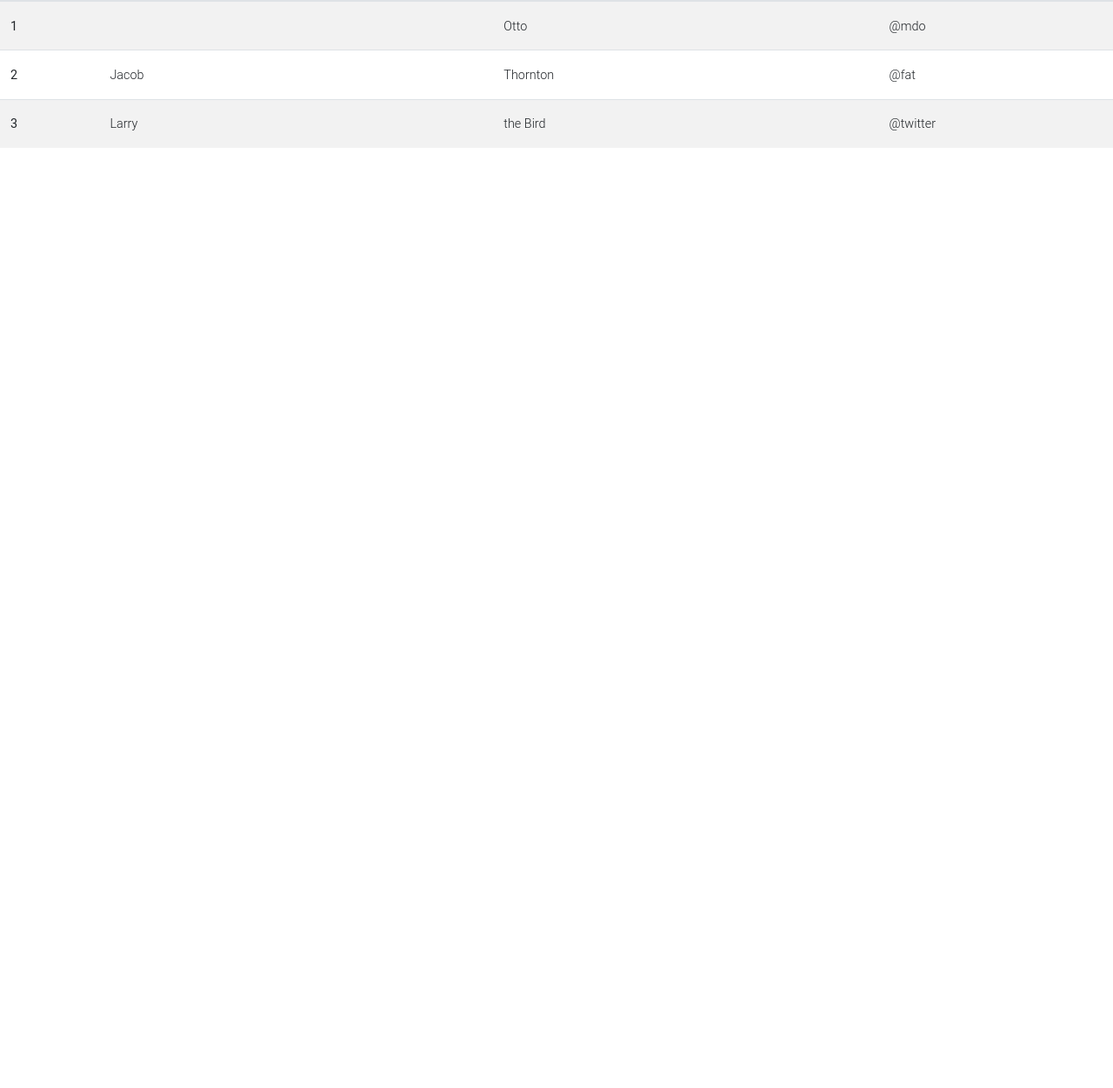
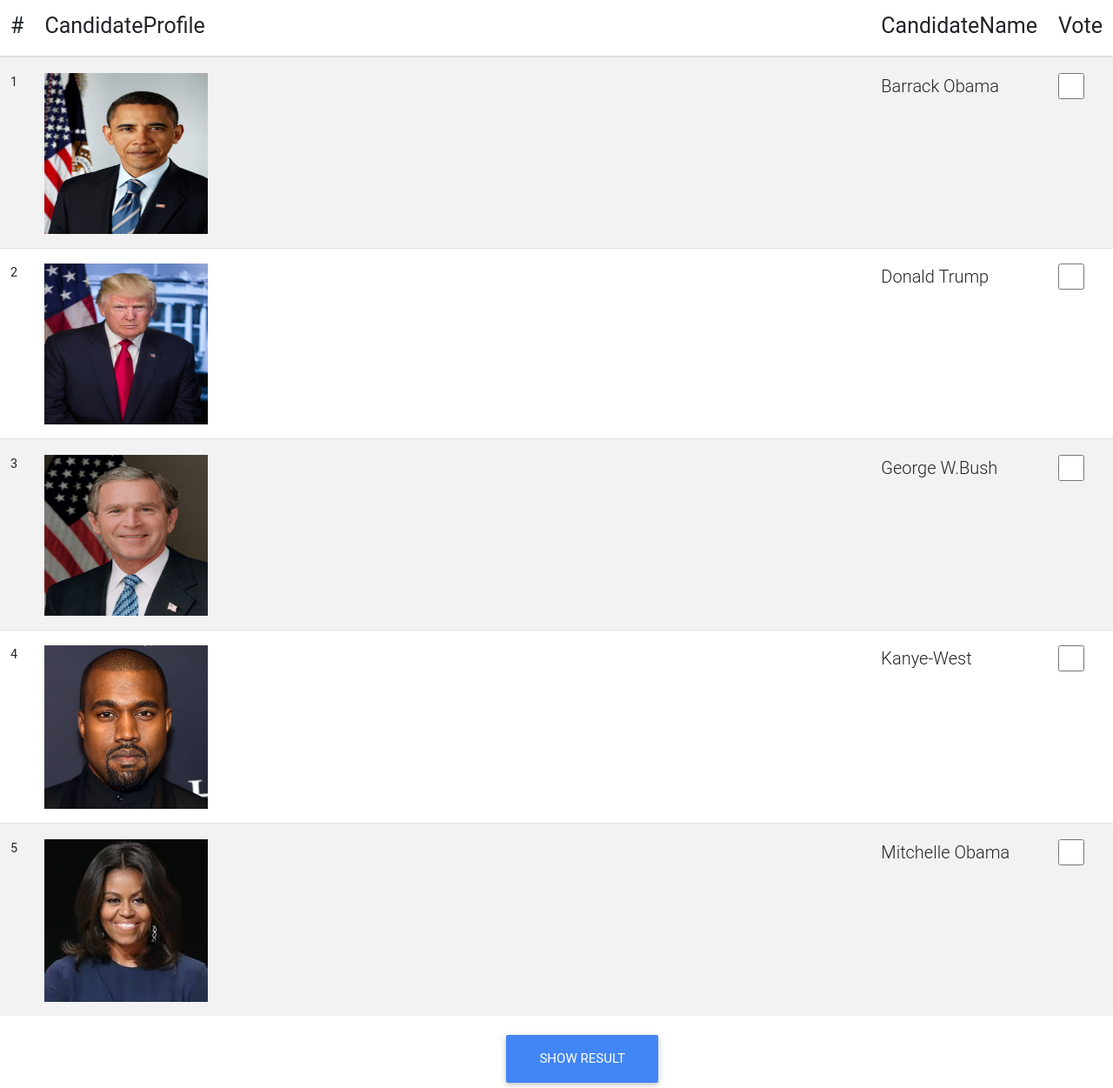
Before and after one commit to Akumucollins/Voting-App, a plain HTML site: page index.html in a window 1280 px wide. Shown: the part 111-1362 px from the top of the page at 87% size. Before the commit the page ends 800 px from the top, so only its background shows below. Drawn offline with Linux system fonts and the light colour scheme; some packages are replaced by stand-ins of ours.

Commit message:
added firebaserc, gitignore, firebase,json, images and modified the index.html,main .js and main.css

```diff
--- a/css/main.css
+++ b/css/main.css
@@ -0,0 +1,14 @@
+input[type="checkbox"] {
+  width: 30px; /*Desired width*/
+  height: 30px; /*Desired height*/
+  cursor: pointer;
+}
+.candidate{
+    font-size: 20px;
+}
+.heading{
+    font-size: 25px;
+}
+.button{
+margin-left: 45%;
+}
--- a/index.html
+++ b/index.html
@@ -9,36 +9,90 @@
     <link rel="stylesheet" href="css/main.css">
 </head>
 <body>
-    <h1>Voting App</h1>
-    <table class="table table-striped">
+    <h1 class="text-center font-weight-bold pt-5">Voting App</h1>
+    <table class="table table-striped pt-5">
         <thead>
           <tr>
-            <th scope="col">#</th>
-            <th scope="col">CandidateProfile</th>
-            <th scope="col">CandidateName</th>
-            <th scope="col">Vote</th>
+            <th scope="col" class="heading">#</th>
+            <th scope="col" class="heading">CandidateProfile</th>
+            <th scope="col" class="heading">CandidateName</th>
+            <th scope="col" class="heading">Vote</th>
           </tr>
         </thead>
         <tbody>
           <tr>
             <th scope="row">1</th>
-            <td></td>
-            <td>Otto</td>
-            <td>@mdo</td>
+            <td><img src="images/candidate_1.jpeg" width="20%" height="185px" alt="Ps.Obama"></td>
+            <td class="candidate">Barrack Obama</td>
+            <td>
+                <form>
+                    <input type="checkbox" value="1"/>
+                </form>
+            </td>
           </tr>
           <tr>
             <th scope="row">2</th>
-            <td>Jacob</td>
-            <td>Thornton</td>
-            <td>@fat</td>
+            <td><img src="images/candidate_2.jpeg" width="20%" height="185px" alt="Ps.Trump"></td>
+            <td class="candidate">Donald Trump</td>
+            <td>
+                <form>
+                    <input type="checkbox" value="2"/>
+                </form>
+            </td>
           </tr>
           <tr>
             <th scope="row">3</th>
-            <td>Larry</td>
-            <td>the Bird</td>
-            <td>@twitter</td>
+            <td><img src="images/candidate_3.jpeg" width="20%" height="185px" alt="Ps.Bush"></td>
+            <td class="candidate">George W.Bush</td>
+            <td>
+                <form>
+                    <input type="checkbox" value="3"/>
+                </form>
+            </td>
+          </tr>
+          <tr>
+            <th scope="row">4</th>
+            <td><img src="images/Kanye-West.jpg" width="20%" alt="Ps.KanyeWest"></td>
+            <td class="candidate">Kanye-West</td>
+            <td>
+                <form>
+                    <input type="checkbox" value="4"/>
+                </form>
+             </td>
+          </tr>
+          <tr>
+            <th scope="row">5</th>
+            <td><img src="images/candidate_4.jpeg" width="20%" alt="Ps.Mitchelle"></td>
+            <td class="candidate">Mitchelle Obama</td>
+            <td>
+                <form>
+                   <input type="checkbox" value="5"/>
+                </form>
+            </td>
           </tr>
         </tbody>
       </table>
+      <div class="button">
+        <button type="submit" class="btn btn-primary btn-lg" onclick="onSubmit()">Show Result</button>
+      </div>
+
+      <script src="js/jQuery.js"></script>
+      <script src="js/mdb.js"></script>
+      <script src="js/bootstrap.min.js"></script>
+      <script src="js/main.js"></script>
+
+
+        <!-- Insert these scripts at the bottom of the HTML, but before you use any Firebase services -->
+
+        <!-- Firebase App (the core Firebase SDK) is always required and must be listed first -->
+        <script src="/__/firebase/7.17.2/firebase-app.js"></script>
+
+        <!-- If you enabled Analytics in your project, add the Firebase SDK for Analytics -->
+        <script src="/__/firebase/7.17.2/firebase-analytics.js"></script>
+
+        <!-- Add Firebase products that you want to use -->
+        <script src="/__/firebase/7.17.2/firebase-auth.js"></script>
+        <script src="/__/firebase/7.17.2/firebase-firestore.js"></script>
+
 </body>
 </html>
--- a/js/main.js
+++ b/js/main.js
@@ -0,0 +1,13 @@
+$(document).ready(function() {
+  $("form").submit(function() {
+    event.preventDefault();
+    if ($("input:checkbox:checked").length < 1) {
+      alert("Please select at least one option from above!");
+      return false;
+    }
+  });
+});
+
+// function onSubmit() {
+
+// }
```
Also changed, not shown: database.rules.json (added, +15 -0 lines), firebase.json (added), images/Kanye-West.jpg (added), images/candidate_4.jpeg (added), 2 other files.
